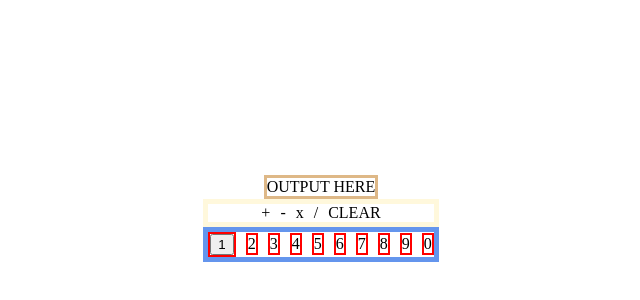
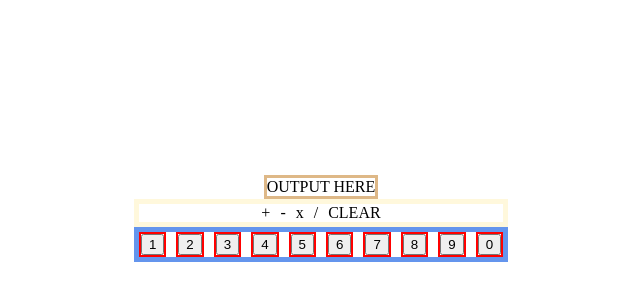
Before and after one commit to Coreypdumais/odin-calculator, a plain HTML site: page index.html in a window 1280 px wide. Shown: the part 190-490 px from the top of the page, without its empty margins (319-959 px from the left). Drawn offline with Linux system fonts and the light colour scheme.

Commit message:
added all number buttons (no functions yet)

```diff
--- a/index.html
+++ b/index.html
@@ -33,15 +33,25 @@
                     <div id="integers">
                         <div class="numbers">
                             <button onclick="press1()"> 1 </button> </div>
-                        <div class="numbers"> 2 </div>
-                        <div class="numbers"> 3 </div>
-                        <div class="numbers"> 4 </div>
-                        <div class="numbers"> 5 </div>
-                        <div class="numbers"> 6 </div>
-                        <div class="numbers"> 7 </div>
-                        <div class="numbers"> 8 </div>
-                        <div class="numbers"> 9 </div>
-                        <div class="numbers"> 0 </div>
+                        <div class="numbers">
+                                <button onclick="press2()"> 2 </button> </div>
+                        <div class="numbers">
+                                <button onclick="press3()"> 3 </button> </div>
+                        <div class="numbers">
+                                <button onclick="press4()"> 4 </button> </div>
+                        <div class="numbers">
+                                    <button onclick="press5()"> 5 </button> </div>
+                        <div class="numbers">
+                                    <button onclick="press6()"> 6 </button> </div>
+                        <div class="numbers">
+                                    <button onclick="press7()"> 7 </button> </div>
+                        <div class="numbers">
+                                    <button onclick="press8()"> 8 </button> </div>
+                        <div class="numbers">
+                                    <button onclick="press9()"> 9 </button> </div>
+                        <div class="numbers">
+                                    <button onclick="press0()"> 0 </button> </div>
+
                     </div>
 
 
```
